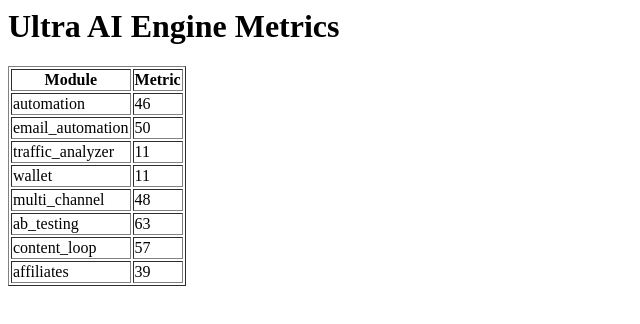
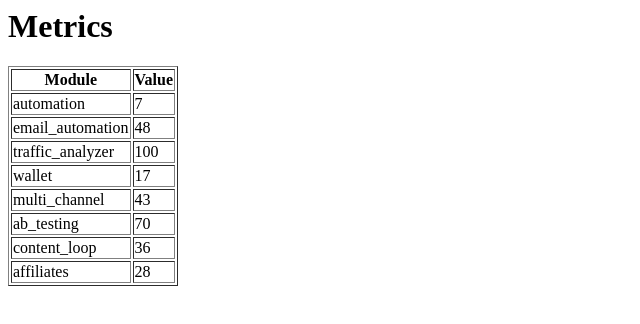
Before and after one commit to itzkota74/Ai, a plain HTML site: page site/dashboard.html in a window 1280 px wide. Shown: the whole page, without its empty margins (0-640 px from the left). Drawn offline with Linux system fonts and the light colour scheme.

Commit message:
Auto-update 2025-12-22T23:44:00.473551

```diff
--- a/site/dashboard.html
+++ b/site/dashboard.html
@@ -1 +1 @@
-<html><head><title>AI Engine Dashboard</title></head><body><h1>Ultra AI Engine Metrics</h1><table border=1><tr><th>Module</th><th>Metric</th></tr><tr><td>automation</td><td>46</td></tr><tr><td>email_automation</td><td>50</td></tr><tr><td>traffic_analyzer</td><td>11</td></tr><tr><td>wallet</td><td>11</td></tr><tr><td>multi_channel</td><td>48</td></tr><tr><td>ab_testing</td><td>63</td></tr><tr><td>content_loop</td><td>57</td></tr><tr><td>affiliates</td><td>39</td></tr></table></body></html>
+<html><head><title>Ultra AI Dashboard</title></head><body><h1>Metrics</h1><table border=1><tr><th>Module</th><th>Value</th></tr><tr><td>automation</td><td>7</td></tr><tr><td>email_automation</td><td>48</td></tr><tr><td>traffic_analyzer</td><td>100</td></tr><tr><td>wallet</td><td>17</td></tr><tr><td>multi_channel</td><td>43</td></tr><tr><td>ab_testing</td><td>70</td></tr><tr><td>content_loop</td><td>36</td></tr><tr><td>affiliates</td><td>28</td></tr></table></body></html>
```
